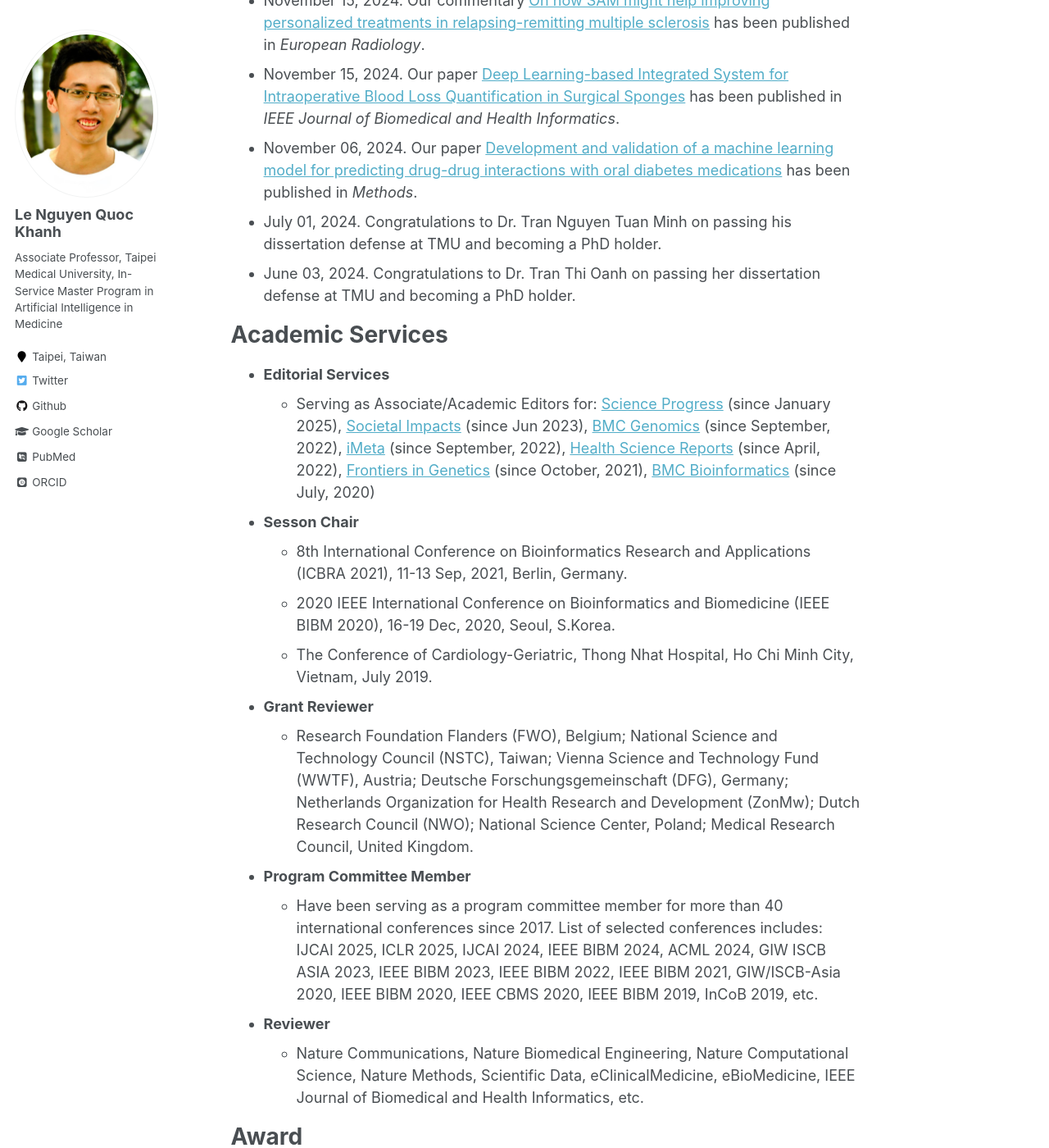
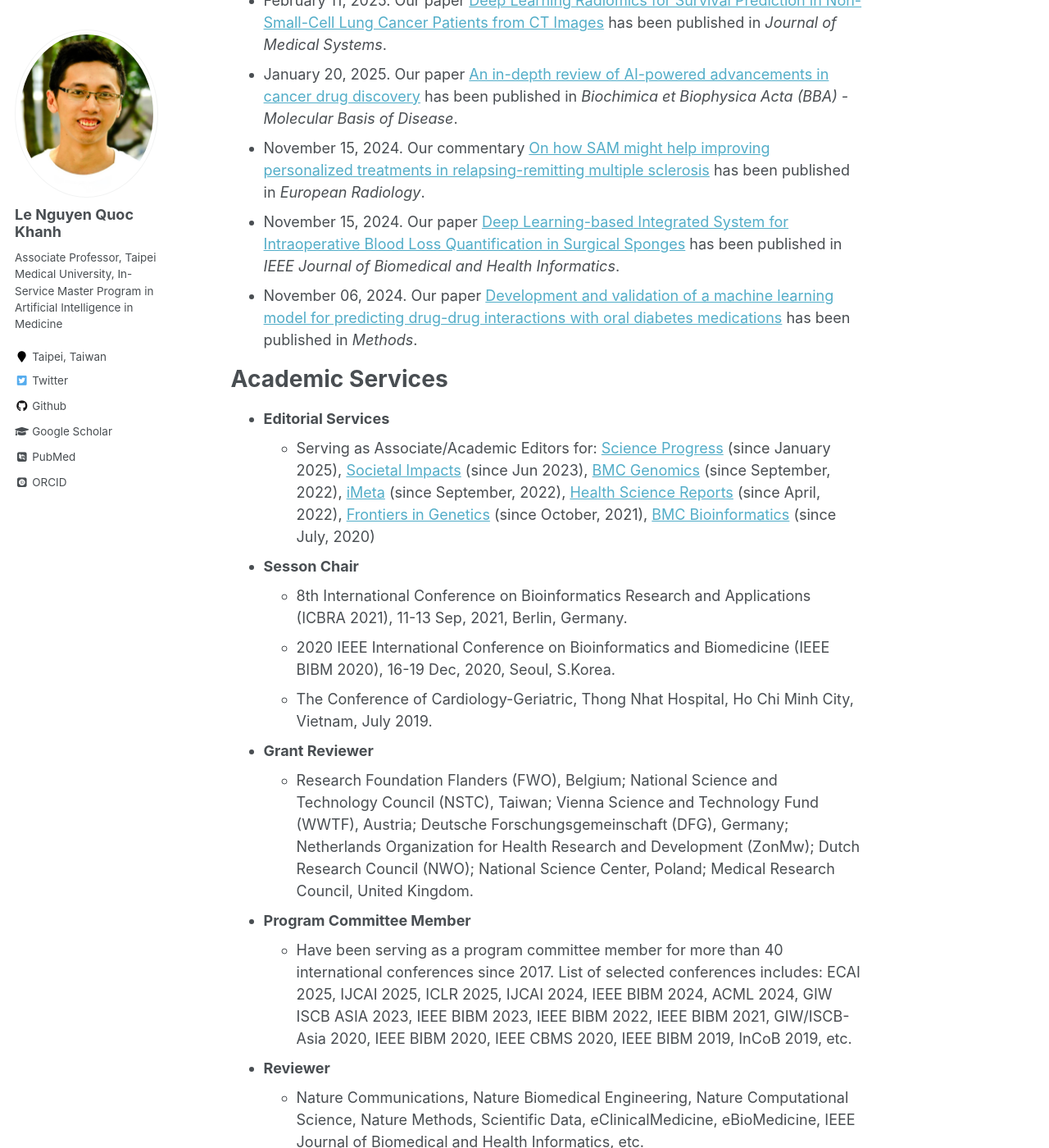
Before and after one commit to khanhlee/khanhlee.github.io, a Jekyll site: the page built from _pages/about.md, in a window 1280 px wide and 1400 px high, scrolled down 816 px. Shown: the whole window at 82% size. Built offline with Jekyll 4.4.1, drawn with Linux system fonts in a browser that asks for light colours; some web fonts are replaced; some of the changed text lies outside the part shown.

Commit message:
Update about.md

```diff
--- a/_pages/about.md
+++ b/_pages/about.md
@@ -13,14 +13,14 @@ redirect_from:
 * Prior to joining TMU, I was a Research Fellow at the Medical Humanities Research Cluster, School of Humanities, [Nanyang Technological University (NTU)](http://www.ntu.edu.sg), Singapore. I received my MS and PhD degree in the Department of Computer Science and Engineering, Graduate Program in Biomedical Informatics, [Yuan Ze University (YZU)](https://www.yzu.edu.tw/), Taiwan.
 
 # Recent News
+* May 04, 2025. Our paper [Artificial intelligence in predicting EGFR mutations from whole slide images in lung Cancer: A systematic review and Meta-Analysis](https://doi.org/10.1016/j.lungcan.2025.108577) has been published in <i>Lung Cancer</i>.
+* April 10, 2025. Our paper [DMLG2Net: Molecular Global Graph Network for Drug Response Prediction in Lung Cancer Cell Lines](https://doi.org/10.1007/s10916-025-02182-3) has been published in <i>Journal of Medical Systems</i>.
 * February 21, 2025. Our commentary [Unlocking RNA mysteries: Predicting subcellular localizations with AI](https://doi.org/10.1016/j.omtn.2025.102481) has been published in <i>Molecular Therapy Nucleic Acids</i>.
 * February 11, 2025. Our paper [Deep Learning Radiomics for Survival Prediction in Non-Small-Cell Lung Cancer Patients from CT Images](https://doi.org/10.1007/s10916-025-02156-5) has been published in <i>Journal of Medical Systems</i>.
 * January 20, 2025. Our paper [An in-depth review of AI-powered advancements in cancer drug discovery](https://doi.org/10.1016/j.bbadis.2025.167680) has been published in <i>Biochimica et Biophysica Acta (BBA) - Molecular Basis of Disease</i>.
 * November 15, 2024. Our commentary [On how SAM might help improving personalized treatments in relapsing-remitting multiple sclerosis](https://doi.org/10.1007/s00330-024-11190-9) has been published in <i>European Radiology</i>.
 * November 15, 2024. Our paper [Deep Learning-based Integrated System for Intraoperative Blood Loss Quantification in Surgical Sponges](https://doi.org/10.1109/JBHI.2024.3499852) has been published in <i>IEEE Journal of Biomedical and Health Informatics</i>.
 * November 06, 2024. Our paper [Development and validation of a machine learning model for predicting drug-drug interactions with oral diabetes medications](https://doi.org/10.1016/j.ymeth.2024.10.012) has been published in <i>Methods</i>.
-* July 01, 2024. Congratulations to Dr. Tran Nguyen Tuan Minh on passing his dissertation defense at TMU and becoming a PhD holder.
-* June 03, 2024. Congratulations to Dr. Tran Thi Oanh on passing her dissertation defense at TMU and becoming a PhD holder.
 
 # Academic Services
 * <b>Editorial Services</b>
@@ -32,7 +32,7 @@ redirect_from:
 * <b>Grant Reviewer</b>
   * Research Foundation Flanders (FWO), Belgium; National Science and Technology Council (NSTC), Taiwan; Vienna Science and Technology Fund (WWTF), Austria; Deutsche Forschungsgemeinschaft (DFG), Germany; Netherlands Organization for Health Research and Development (ZonMw); Dutch Research Council (NWO); National Science Center, Poland; Medical Research Council, United Kingdom.
 * <b>Program Committee Member</b>
-  * Have been serving as a program committee member for more than 40 international conferences since 2017. List of selected conferences includes: IJCAI 2025, ICLR 2025, IJCAI 2024, IEEE BIBM 2024, ACML 2024, GIW ISCB ASIA 2023, IEEE BIBM 2023, IEEE BIBM 2022, IEEE BIBM 2021, GIW/ISCB-Asia 2020, IEEE BIBM 2020, IEEE CBMS 2020, IEEE BIBM 2019, InCoB 2019, etc.
+  * Have been serving as a program committee member for more than 40 international conferences since 2017. List of selected conferences includes: ECAI 2025, IJCAI 2025, ICLR 2025, IJCAI 2024, IEEE BIBM 2024, ACML 2024, GIW ISCB ASIA 2023, IEEE BIBM 2023, IEEE BIBM 2022, IEEE BIBM 2021, GIW/ISCB-Asia 2020, IEEE BIBM 2020, IEEE CBMS 2020, IEEE BIBM 2019, InCoB 2019, etc.
 * <b>Reviewer</b>
   * Nature Communications, Nature Biomedical Engineering, Nature Computational Science, Nature Methods, Scientific Data, eClinicalMedicine, eBioMedicine, IEEE Journal of Biomedical and Health Informatics, etc.
 
```
